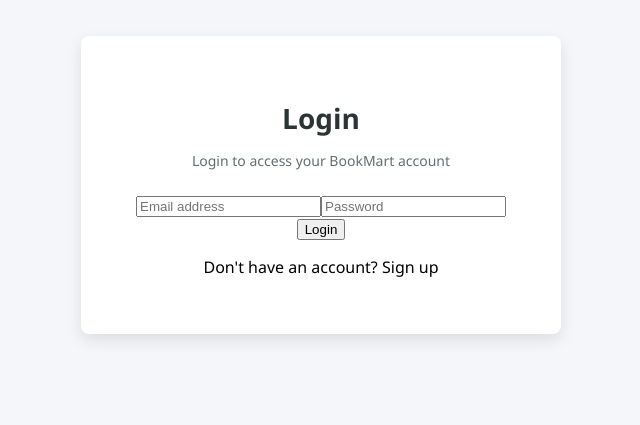
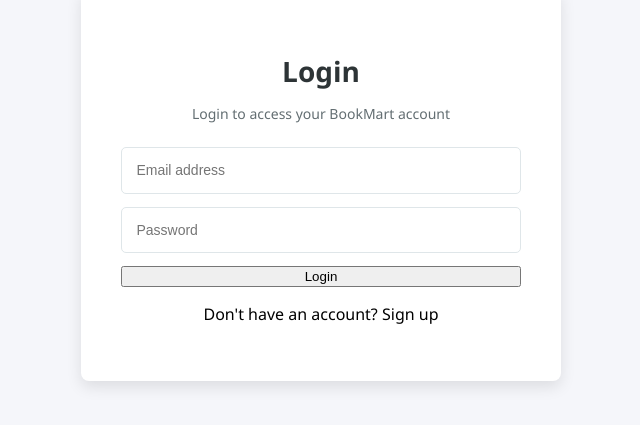
Before and after one commit to Umamaheswari-gude/book-store-application, a React (Create React App) app: page /login in a window 1280 px wide. Shown: the part 215-640 px from the top of the page, without its empty margins (319-959 px from the left). Built offline with nearby package versions, Linux system fonts and the light colour scheme.

Commit message:
Update styling to the form

```diff
--- a/src/components/auth.css
+++ b/src/components/auth.css
@@ -25,3 +25,15 @@
   font-size: 14px;
   color: #636e72;
 }
+.auth-form {
+  display: flex;
+  flex-direction: column;
+  gap: 0.8rem;
+}
+.auth-form input {
+  padding: 0.9rem;
+  border: 1px solid #dfe6e9;
+  border-radius: 5px;
+  font-size: 14px;
+  transition: border 0.3s;
+}
```
